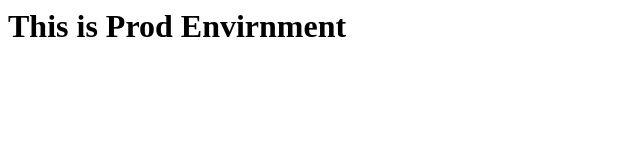
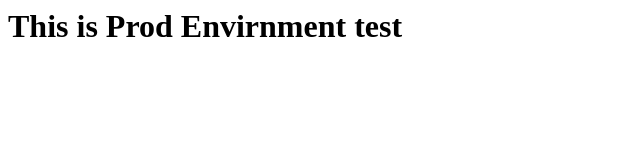
Before and after one commit to shriramghegde/prod, a plain HTML site: page index.html in a window 1280 px wide. Shown: the full height of the page, 0-640 px from the left. Drawn offline with Linux system fonts and the light colour scheme.

Commit message:
Update index.html

```diff
--- a/index.html
+++ b/index.html
@@ -1,5 +1,5 @@
 <html>
 <h1>
-This is Prod Envirnment
+This is Prod Envirnment test
 </h1>
 </html>
```
